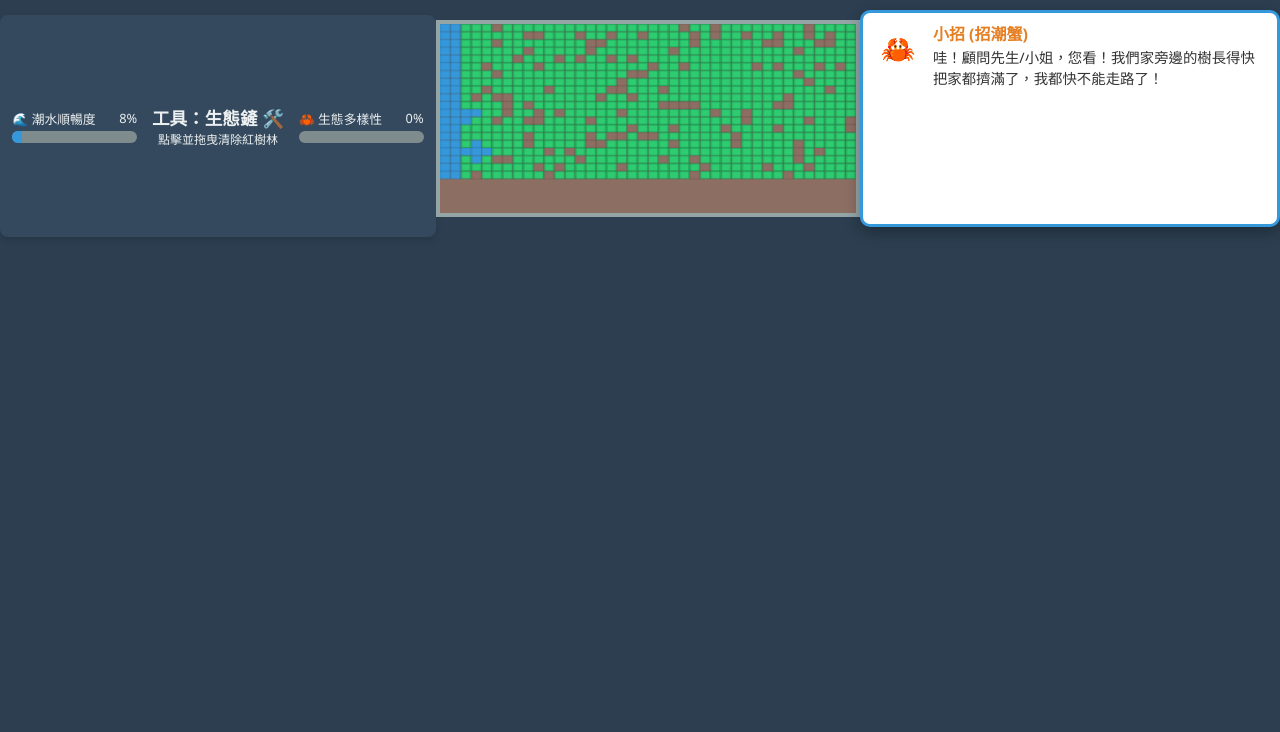
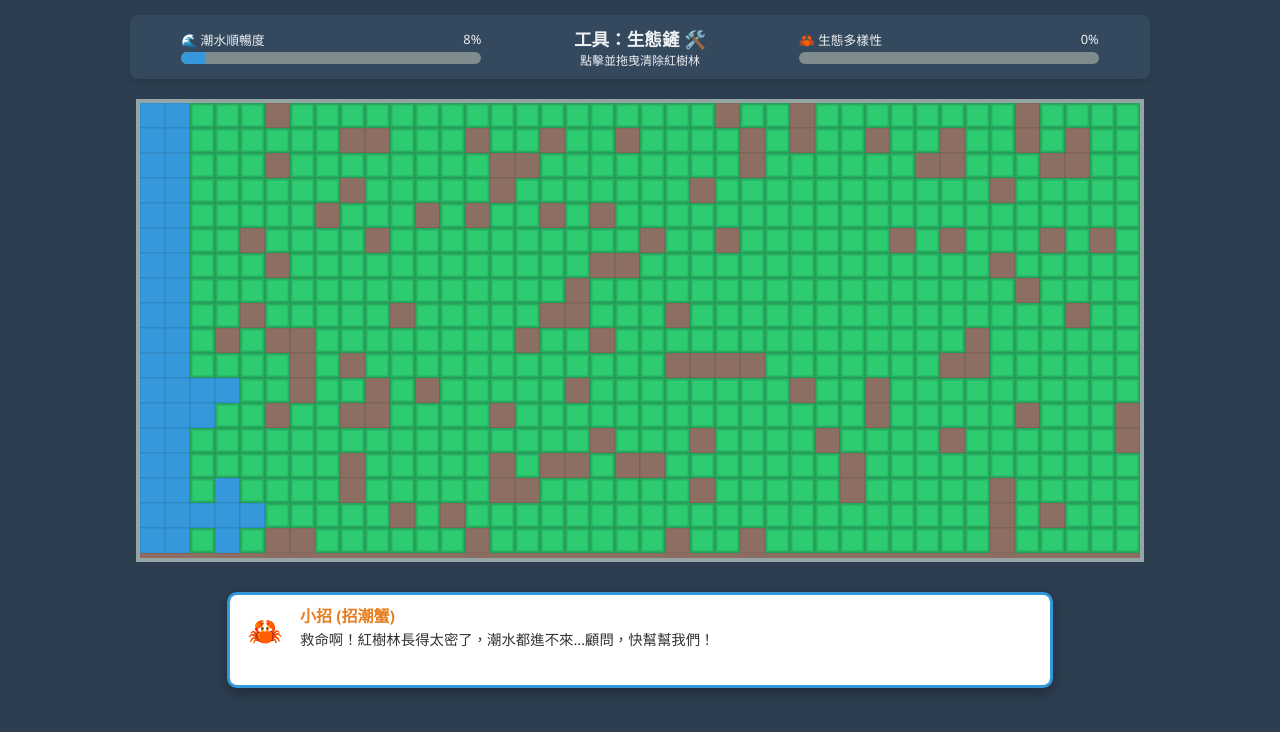
Before and after one commit to christsengyc/wetlandtab, a plain HTML site: page index.html in a window 1280 px wide. Both pictures are taken after a click on the button "開始遊戲". Drawn offline with Linux system fonts and the light colour scheme.

Commit message:
12040953 Update index.html

```diff
--- a/index.html
+++ b/index.html
@@ -130,6 +130,13 @@
         #win-overlay {
             display: none;
         }
+        /* 確保遊戲主體在開始前是隱藏的 */
+        #game-main {
+            display: none;
+            flex-direction: column; /* 保持與 body 的 flex-direction 一致 */
+            align-items: center;
+            width: 100%;
+        }
 
         /* 手機佈局調整 */
         @media (max-width: 768px) {
@@ -162,7 +169,7 @@
         </div>
     </div>
 
-    <div id="game-main" style="display: none;">
+    <div id="game-main">
         <div id="hud-header">
             <div class="stat-group">
                 <div class="stat-label"><span>🌊 潮水順暢度</span> <span id="flow-text">0%</span></div>
@@ -196,8 +203,7 @@
             <div class="dialogue-content">
                 <div class="char-name" id="char-name">小招 (招潮蟹)</div>
                 <div class="dialogue-text" id="char-text">
-                    救命啊！紅樹林長得太密了，潮水都進不來... 顧問，快幫幫我們！
-                </div>
+                    </div>
             </div>
         </div>
     </div>
@@ -224,7 +230,8 @@
         let state = {
             flowPercent: 0,
             bioPercent: 0,
-            milestones: { start: false, firstClear: false, halfway: false, finish: false }
+            // 由於不需要多段前導對話，milestones 僅用於遊戲內部的劇情觸發
+            milestones: { firstClear: false, halfway: false, finish: false }
         };
 
         let currentTypeWriterInterval = null;
@@ -238,7 +245,7 @@
             updateSimulation();
         }
 
-        // 取得滑鼠/觸控座標 (與前版相同)
+        // 取得滑鼠/觸控座標
         function getCoordsFromEvent(e) {
             let clientX, clientY;
             if (e.touches && e.touches.length > 0) {
@@ -256,7 +263,7 @@
             return { row, col };
         }
 
-        // 處理清除操作 (與前版相同)
+        // 處理清除操作
         function handleInput(e) {
             if (isDragging && e.cancelable) e.preventDefault();
             if (!isDragging) return;
@@ -269,48 +276,7 @@
             }
         }
 
-        // --- 新增：遊戲開始前導對話流程 (使用定時器確保順序) ---
-        function startIntroDialogue() {
-            let delay = 0;
-            const lineDelay = 4500;
-
-            // Line 1: 小招 (招潮蟹) - 設置場景
-            setTimeout(() => {
-                setDialogue('crab', "哇！顧問先生/小姐，您看！我們家旁邊的樹長得快把家都擠滿了，我都快不能走路了！");
-            }, delay);
-            delay += lineDelay;
-
-            // Line 2: 牡蠣媽媽 (Oyster Mom) - 介紹問題的本質
-            setTimeout(() => {
-                setDialogue('oyster', "您是我們請來的生態顧問吧？以前大家說紅樹林是好事，但現在它們太多、太密了，擋住潮水，我們都快沒東西吃了。");
-            }, delay);
-            delay += lineDelay;
-
-            // Line 3: 高蹺鴴 (Stilt) - 強調後果與遊戲意義
-            setTimeout(() => {
-                setDialogue('bird', "哼，人類總愛多事。紅樹林要是多到擋住潮水，這裡的水就會變臭，大家都會死光光。我們需要的是『平衡』，不是雜亂！");
-            }, delay);
-            delay += lineDelay;
-
-            // Line 4: 烏魚 (Mullet) - 提出遊戲目標（為了解決自己的利益）
-            setTimeout(() => {
-                setDialogue('fish', "就是說啊！潮水進不來，我的魚卵和食物怎麼辦？顧問，您得快點幫我們『清出一條路』來！");
-            }, delay);
-            delay += lineDelay;
-
-            // Line 5: 小招 (招潮蟹) - 說明遊戲規則
-            setTimeout(() => {
-                setDialogue('crab', "請您使用『生態鏟』🛠️！只要點擊並拖曳畫面中的綠色方塊（紅樹林），就能幫我們清理出通道！");
-            }, delay);
-            delay += lineDelay;
-
-            // Line 6: 牡蠣媽媽 (Oyster Mom) - 最終鼓勵/目標
-            setTimeout(() => {
-                setDialogue('oyster', "讓潮水順暢度（左邊藍色條）和生態多樣性（右邊綠色條）都到100%喔！我們一家就靠您了！");
-            }, delay);
-        }
-
-        // --- 遊戲啟動函數：從這裡開始遊戲 ---
+        // --- 遊戲啟動函數：從這裡開始遊戲邏輯 ---
         function startGame() {
             // 初始化網格
             for (let r = 0; r < ROWS; r++) {
@@ -330,8 +296,8 @@
             window.addEventListener('resize', resizeCanvas);
             resizeCanvas(); // 首次執行
 
-            // 觸發前導對話
-            startIntroDialogue();
+            // *** 恢復單一句開場對話 ***
+            setDialogue('crab', "救命啊！紅樹林長得太密了，潮水都進不來... 顧問，快幫幫我們！");
         }
 
         // --- 初始化函數：僅綁定開始按鈕 ---
@@ -342,7 +308,6 @@
                 gameMainEl.style.display = 'flex'; // 顯示遊戲主體
                 startGame(); // 啟動遊戲邏輯
             });
-
              // 確保在綁定事件後，才根據當前視窗大小初始化畫布
             resizeCanvas();
         }
@@ -423,7 +388,7 @@
         // 劇情觸發邏輯優化 (與前版相同)
         function checkStoryTrigger(flow, bio) {
             if (flow > 5 && !state.milestones.firstClear) {
-                setDialogue('fish', "哎唷！潮水終於動了一點！快點！這樣還不夠，要打通到右邊去！");
+                setDialogue('fish', "哎唷！動作挺俐落的嘛。不過別只清這裡，要打通到右邊去！");
                 state.milestones.firstClear = true;
             }
             if (flow > 30 && !state.milestones.halfway) {
```
